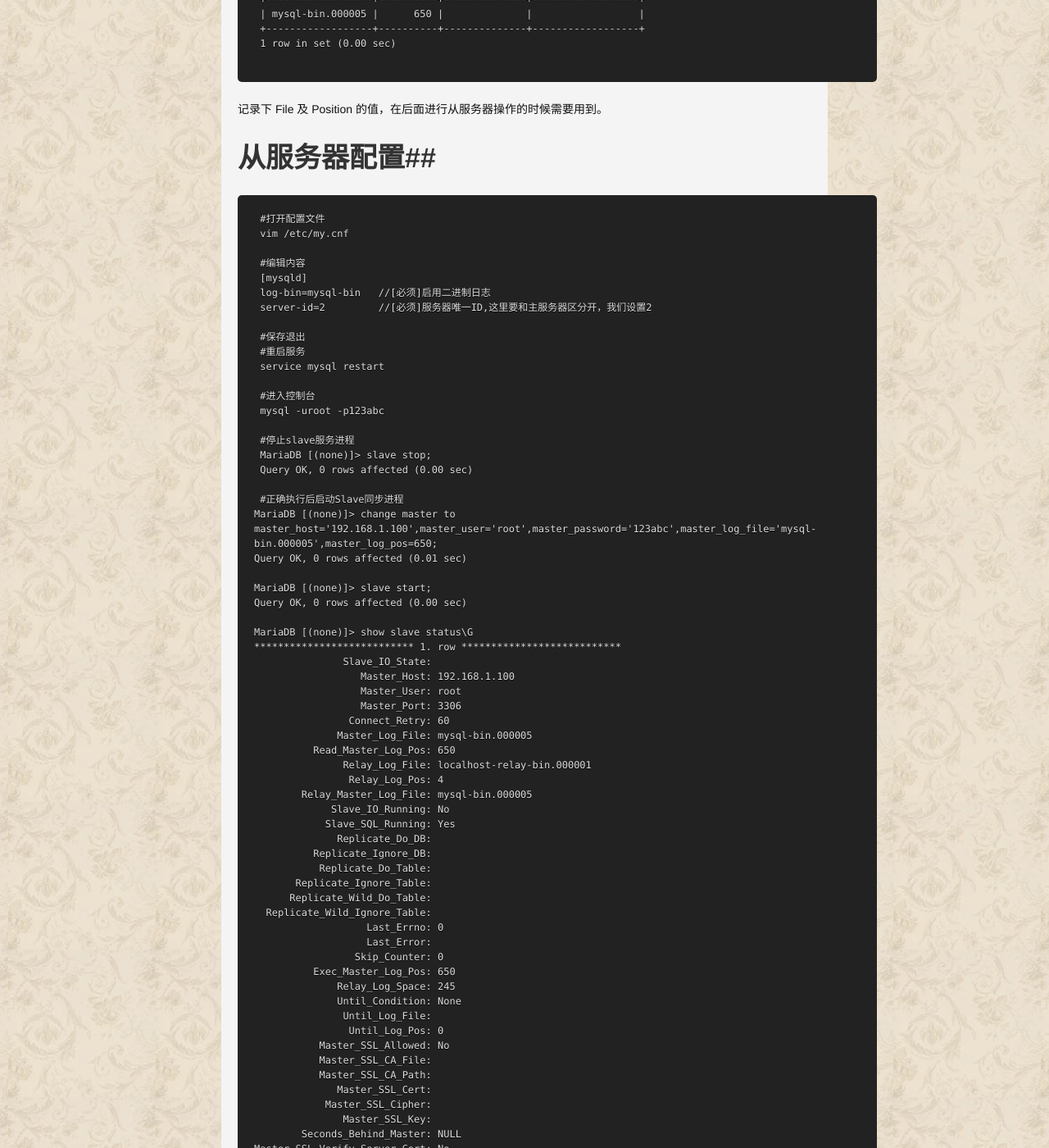
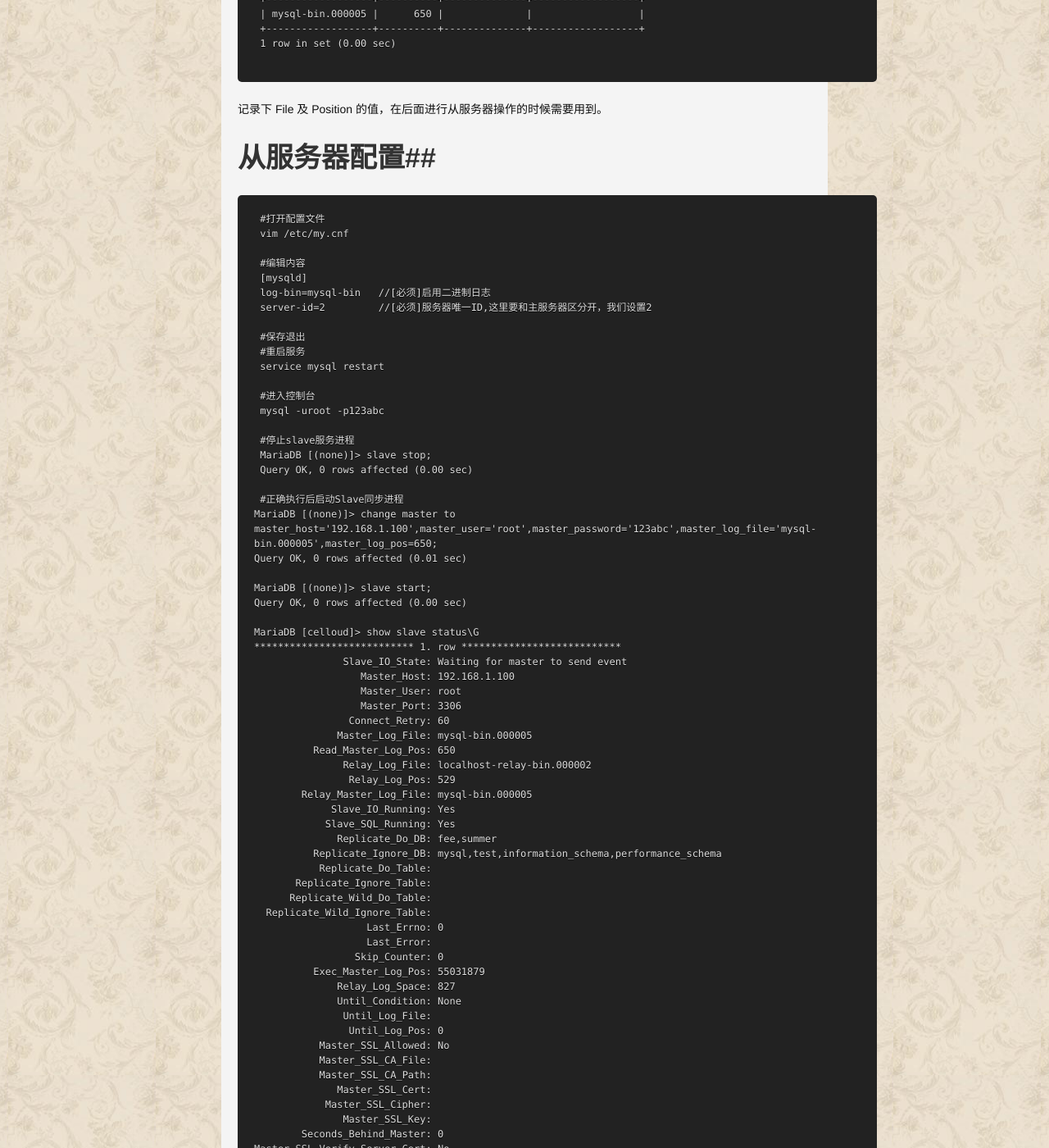
Before and after one commit to sdyz5210/sdyz5210.github.io, a Jekyll site: the page built from _posts/2014-10-27-setting-mariadb-master-slave-replication.md, in a window 1280 px wide and 1400 px high, scrolled down 1021 px. Shown: the whole window at 82% size. Built offline with Jekyll 4.4.1, drawn with Linux system fonts in a browser that asks for light colours; Markdown is read by kramdown in place of the engine named in the settings; comment, search, counter and statistics services are not loaded; some of the changed text lies outside the part shown.

Commit message:
修改数据库主从复制中的错误

```diff
--- a/_posts/2014-10-27-setting-mariadb-master-slave-replication.md
+++ b/_posts/2014-10-27-setting-mariadb-master-slave-replication.md
@@ -80,22 +80,22 @@ Query OK, 0 rows affected (0.01 sec)
 MariaDB [(none)]> slave start;
 Query OK, 0 rows affected (0.00 sec)
 
-MariaDB [(none)]> show slave status\G
+MariaDB [celloud]> show slave status\G
 *************************** 1. row ***************************
-               Slave_IO_State:
+               Slave_IO_State: Waiting for master to send event
                   Master_Host: 192.168.1.100
                   Master_User: root
                   Master_Port: 3306
                 Connect_Retry: 60
               Master_Log_File: mysql-bin.000005
           Read_Master_Log_Pos: 650
-               Relay_Log_File: localhost-relay-bin.000001
-                Relay_Log_Pos: 4
+               Relay_Log_File: localhost-relay-bin.000002
+                Relay_Log_Pos: 529
         Relay_Master_Log_File: mysql-bin.000005
-             Slave_IO_Running: No
+             Slave_IO_Running: Yes
             Slave_SQL_Running: Yes
-              Replicate_Do_DB:
-          Replicate_Ignore_DB:
+              Replicate_Do_DB: fee,summer
+          Replicate_Ignore_DB: mysql,test,information_schema,performance_schema
            Replicate_Do_Table:
        Replicate_Ignore_Table:
       Replicate_Wild_Do_Table:
@@ -103,8 +103,8 @@ MariaDB [(none)]> show slave status\G
                    Last_Errno: 0
                    Last_Error:
                  Skip_Counter: 0
-          Exec_Master_Log_Pos: 650
-              Relay_Log_Space: 245
+          Exec_Master_Log_Pos: 55031879
+              Relay_Log_Space: 827
               Until_Condition: None
                Until_Log_File:
                 Until_Log_Pos: 0
@@ -114,10 +114,10 @@ MariaDB [(none)]> show slave status\G
               Master_SSL_Cert:
             Master_SSL_Cipher:
                Master_SSL_Key:
-        Seconds_Behind_Master: NULL
+        Seconds_Behind_Master: 0
 Master_SSL_Verify_Server_Cert: No
-                Last_IO_Errno: 1593
-                Last_IO_Error: Fatal error: The slave I/O thread stops because master and slave have equal MySQL server ids; these ids must be different for replication to work (or the --replicate-same-server-id option must be used on slave but this does not always make sense; please check the manual before using it).
+                Last_IO_Errno: 0
+                Last_IO_Error:
                Last_SQL_Errno: 0
                Last_SQL_Error:
   Replicate_Ignore_Server_Ids:
```
